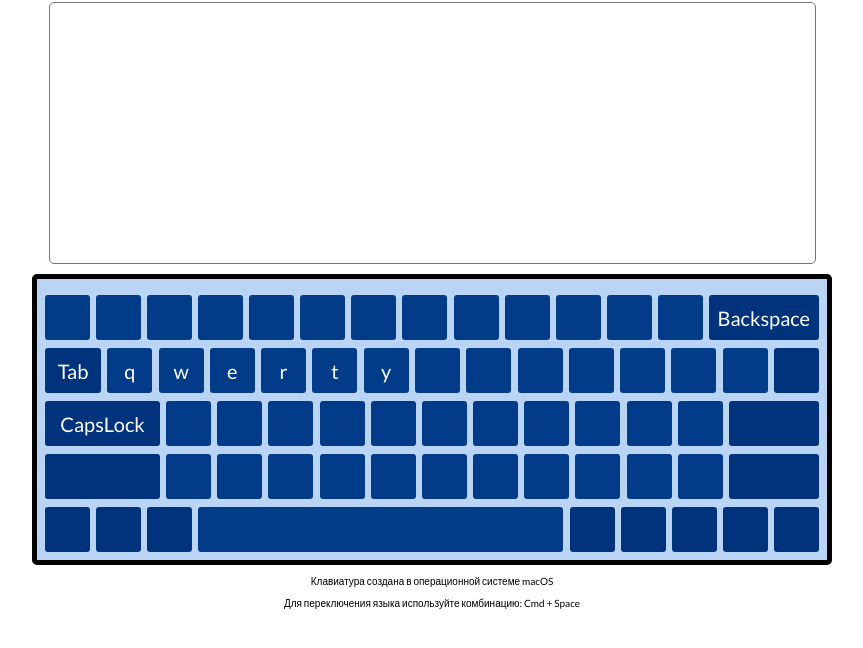
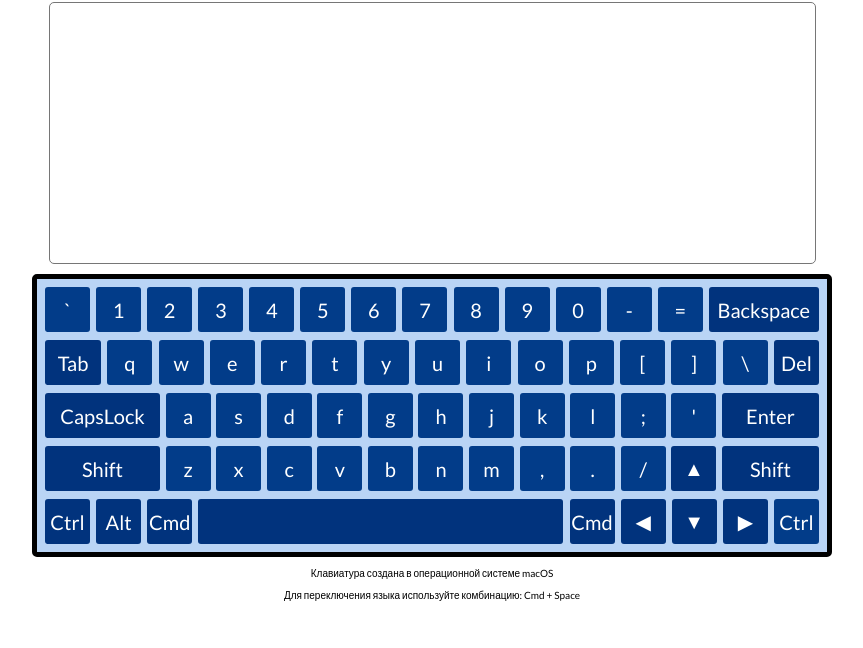
Before and after one commit to shevelevbv/Virtual-keyboard, a website: page src/index.html in a window 1280 px wide. Shown: the part 56-704 px from the top of the page, without its empty margins (208-1071 px from the left). Drawn offline with Linux system fonts and the light colour scheme.

Commit message:
feat: add caps lock functionality

```diff
--- a/src/index.html
+++ b/src/index.html
@@ -13,14 +13,11 @@
     <link rel="stylesheet" href="./style.css" />
   </head>
   <body>
-    <div class="body-wrapper">
+    <!-- <div class="body-wrapper">
       <h1>RSS Virtual Keyboard</h1>
       <textarea name="text-input" id="text-input" cols="70" rows="10" autofocus></textarea>
       <div class="keyboard">
         <div class="keyboard__keys">
-          <div class="keyboard__row">
-            <div class="button"></div>
-          </div>
           <div class="keyboard__row">
             <button class="keyboard__key"></button>
             <button class="keyboard__key"></button
@@ -99,7 +96,7 @@
       </div>
       <p>Клавиатура создана в операционной системе macOS</p>
       <p>Для переключения языка используйте комбинацию: Cmd + Space</p>
-    </div>
+    </div> -->
     <script src="./index.js"></script>
   </body>
 </html>
--- a/src/index.js
+++ b/src/index.js
@@ -1,9 +1,159 @@
 class Key {
-  constructor(en, ru, ) {
+  constructor(en, ru, changeCase) {
     this.button = document.createElement('button');
+    this.en = en;
+    this.ru = ru;
+    this.language = 'en';
+    this.changeCase = changeCase;
+  }
+
+  appendKey(element) {
+    this.button.classList.add('keyboard__key');
+    this.setTextLanguage(this.language);
+    element.append(this.button);
+  }
+
+  setLanguage(language) {
+    this.language = language;
+  }
+
+  setTextLanguage(language) {
+    if (language === 'en') {
+      this.button.innerHTML = this.en;
+    } else {
+      this.button.innerHTML = this.ru;
+    }
+  }
+
+  setCase(letterCase) {
+    if (this.changeCase === false) {
+      return;
+    }
+    if (letterCase === 'lower') {
+      this.button.innerHTML = this.button.innerHTML.toLowerCase();
+    } else {
+      this.button.innerHTML = this.button.innerHTML.toUpperCase();
+    }
   }
 }
 
+let language = 'en';
+let lowerCase = true;
+
+function setLocalStorage() {
+  localStorage.setItem('shevelevbvLang', language);
+}
+
+function getLocalStorage() {
+  if (localStorage.getItem('shevelevbvLang')) {
+    language = localStorage.getItem('shevelevbvLang');
+  }
+}
+
+window.addEventListener('load', getLocalStorage);
+
 const bodyWrapper = document.createElement('div');
 bodyWrapper.classList.add('body-wrapper');
+const title = document.createElement('h1');
+title.textContent = 'RSS Virtual Keyboard';
+const textArea = document.createElement('textarea');
+textArea.name = 'text-input';
+textArea.id = 'text-input';
+textArea.cols = '70';
+textArea.rows = '10';
+textArea.autofocus = 'autofocus';
+const text1 = document.createElement('p');
+text1.textContent = 'Клавиатура создана в операционной системе macOS';
+const text2 = document.createElement('p');
+text2.textContent = 'Для переключения языка используйте комбинацию: Cmd + Space';
+const keyboard = document.createElement('div');
+keyboard.classList.add('keyboard');
+const keyboardKeys = document.createElement('div');
+keyboardKeys.classList.add('keyboard__keys');
+const keyboardEnLetters = [
+  '`', '1', '2', '3', '4', '5', '6', '7', '8', '9', '0', '-', '=', 'Backspace',
+  'Tab', 'q', 'w', 'e', 'r', 't', 'y', 'u', 'i', 'o', 'p', '[', ']', '\\', 'Del',
+  'CapsLock', 'a', 's', 'd', 'f', 'g', 'h', 'j', 'k', 'l', ';', '\'', 'Enter',
+  'Shift', 'z', 'x', 'c', 'v', 'b', 'n', 'm', ',', '.', '/', '&#x25B2;', 'Shift',
+  'Ctrl', 'Alt', 'Cmd', ' ', 'Cmd', '&#x25C0;', '&#x25BC;', '&#x25B6;', 'Ctrl'];
+
+const keyboardRuLetters = [
+  'ё', '1', '2', '3', '4', '5', '6', '7', '8', '9', '0', '-', '=', 'Backspace',
+  'Tab', 'й', 'ц', 'у', 'к', 'е', 'н', 'г', 'ш', 'щ', 'з', 'х', 'ъ', '\\', 'Del',
+  'CapsLock', 'ф', 'ы', 'в', 'а', 'п', 'р', 'о', 'л', 'д', 'ж', 'э', 'Enter',
+  'Shift', 'я', 'ч', 'с', 'м', 'и', 'т', 'ь', 'б', 'ю', '?', '&#25B2;', 'Shift',
+  'Ctrl', 'Alt', 'Cmd', ' ', 'Cmd', '&#25C0;', '&#25BC;', '&#25B6;', 'Ctrl'];
+
+const keyboardChangeCase = [
+  true, false, false, false, false, false, false, false, false, false, false, false, false, false,
+  false, true, true, true, true, true, true, true, true, true, true, true, true, false, false,
+  false, true, true, true, true, true, true, true, true, true, true, true, false,
+  false, true, true, true, true, true, true, true, true, true, false, false, false,
+  false, false, false, false, false, false, false, false, false];
+
+const keys = [];
+let row = document.createElement('div');
+row.classList.add('keyboard__row');
+for (let i = 0; i < keyboardEnLetters.length; i += 1) {
+  const key = new Key(keyboardEnLetters[i], keyboardRuLetters[i], keyboardChangeCase[i]);
+  keys.push(key);
+  key.appendKey(row);
+  if (i === 13 || i === 28 || i === 41 || i === 54 || i === keyboardEnLetters.length - 1) {
+    keyboardKeys.append(row);
+    row = document.createElement('div');
+    row.classList.add('keyboard__row');
+  }
+}
+
+keyboard.append(keyboardKeys);
+bodyWrapper.append(title, textArea, keyboard, text1, text2);
+
+const backSpaceKey = keys[13];
+backSpaceKey.button.classList.add('keyboard__key--backspace', 'keyboard__key--functional');
+const tabKey = keys[14];
+tabKey.button.classList.add('keyboard__key--tab', 'keyboard__key--functional');
+const delKey = keys[28];
+delKey.button.classList.add('keyboard__key--functional');
+const capsLockKey = keys[29];
+capsLockKey.button.classList.add('keyboard__key--wide', 'keyboard__key--functional');
+const enterKey = keys[41];
+enterKey.button.classList.add('keyboard__key--functional', 'keyboard__key--wider');
+const leftShiftKey = keys[42];
+leftShiftKey.button.classList.add('keyboard__key--functional', 'keyboard__key--wide');
+const arrowUpKey = keys[53];
+arrowUpKey.button.classList.add('keyboard__key--functional');
+const rightShiftKey = keys[54];
+rightShiftKey.button.classList.add('keyboard__key--functional', 'keyboard__key--wider');
+const leftCtrlKey = keys[55];
+leftCtrlKey.button.classList.add('keyboard__key--functional');
+const leftAltKey = keys[56];
+leftAltKey.button.classList.add('keyboard__key--functional');
+const leftCmdKey = keys[57];
+leftCmdKey.button.classList.add('keyboard__key--functional');
+const SpaceKey = keys[58];
+SpaceKey.button.classList.add('keyboard__key--functional', 'keyboard__key--space');
+const rightCmdKey = keys[59];
+rightCmdKey.button.classList.add('keyboard__key--functional');
+const arrowLeftKey = keys[60];
+arrowLeftKey.button.classList.add('keyboard__key--functional');
+const arrowDownKey = keys[61];
+arrowDownKey.button.classList.add('keyboard__key--functional');
+const arrowRightKey = keys[62];
+arrowRightKey.button.classList.add('keyboard__key--functional');
+const rightCtrlKey = keys[62];
+rightCtrlKey.button.classList.add('keyboard__key--functional');
+
 document.body.append(bodyWrapper);
+
+capsLockKey.button.addEventListener('click', () => {
+  if (lowerCase) {
+    keys.forEach((key) => key.setCase('upper'));
+    lowerCase = false;
+  } else {
+    keys.forEach((key) => key.setCase('lower'));
+    lowerCase = true;
+  }
+  capsLockKey.button.classList.toggle('keyboard__key--pressed');
+});
+
+window.addEventListener('beforeUnload', setLocalStorage);
--- a/src/style.css
+++ b/src/style.css
@@ -90,7 +90,7 @@ p {
 }
 
 .keyboard__key--wider {
-  width: 90px;
+  width: 97px;
 }
 
 .keyboard__key--space {
```
